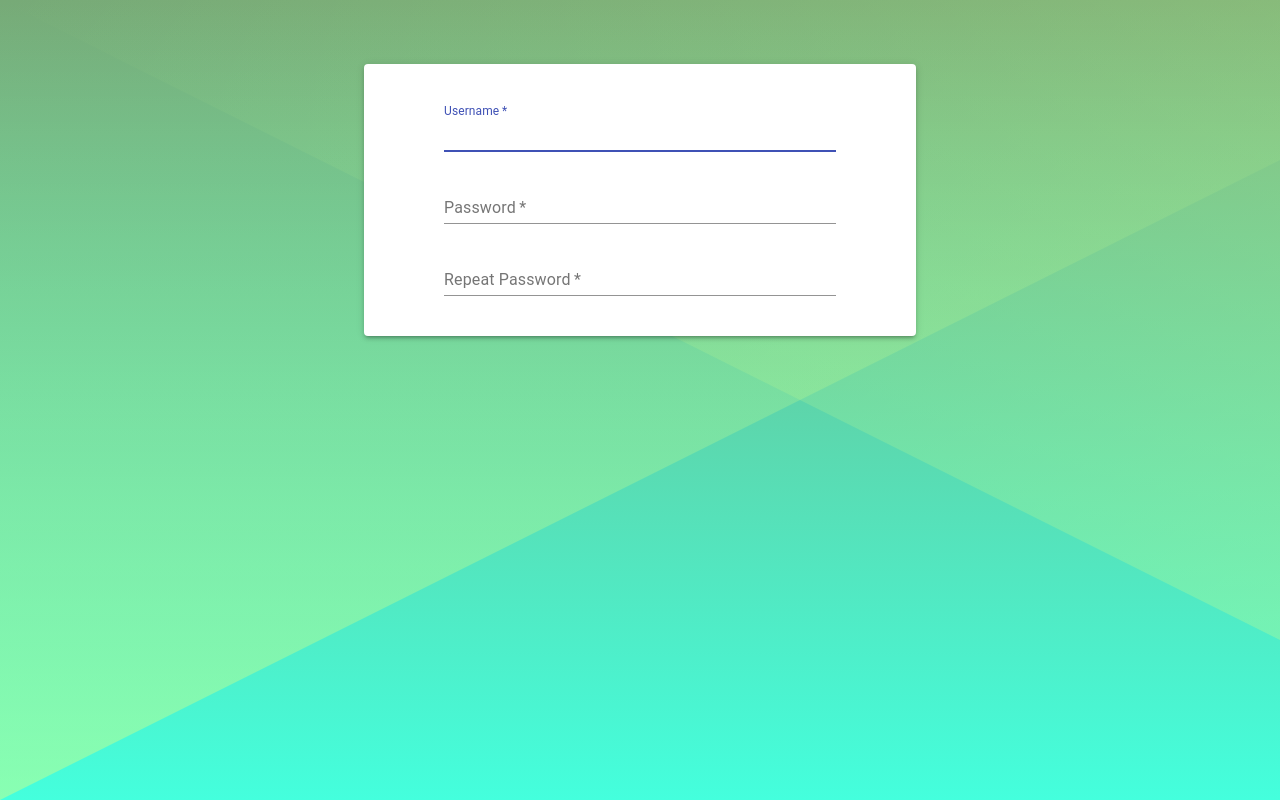
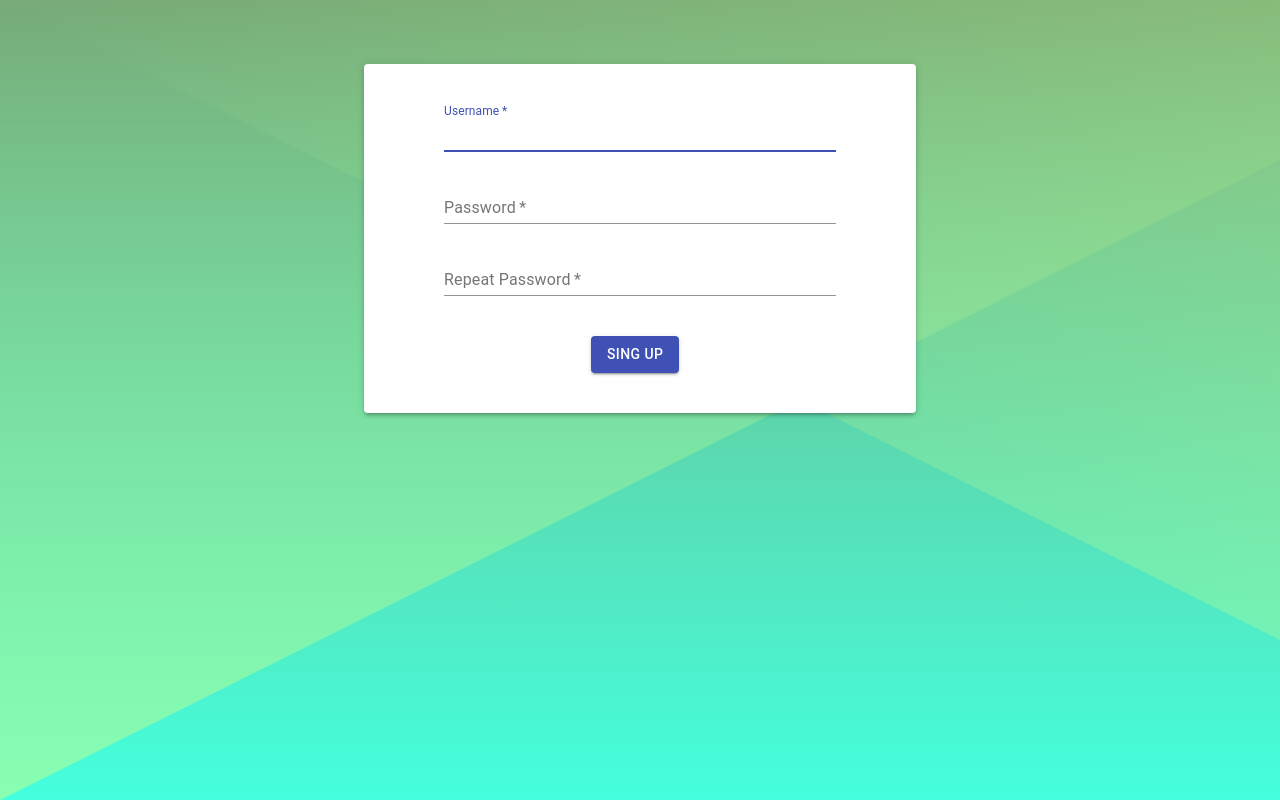
Before and after one commit to PauCasademont/thrift_shop, a React (Create React App) app in the folder client/: page /auth in a window 1280 px wide. Built offline with nearby package versions, Linux system fonts and the light colour scheme.

Commit message:
Added SingUp action

```diff
--- a/client/package.json
+++ b/client/package.json
@@ -12,6 +12,7 @@
     "react-dom": "^17.0.1",
     "react-router-dom": "^5.2.0",
     "react-scripts": "4.0.1",
+    "sweetalert": "^2.1.2",
     "web-vitals": "^0.2.4"
   },
   "scripts": {
--- /dev/null
+++ b/client/src/actions/auth.js
@@ -0,0 +1,22 @@
+import swal from 'sweetalert';
+
+import * as api from '../api/index.js';
+
+export const signUp = async (form, router) => {
+
+    if (form.password !== form.password2){
+        swal({
+            title: "Error",
+            text: "Passwords do not match",
+            icon: "error"
+        });
+    }
+    else {
+        try{
+            await api.req_singUp(form);
+            router.push('/')
+        } catch (error) {
+            console.log(error);
+        }
+    }
+};
--- /dev/null
+++ b/client/src/api/index.js
@@ -0,0 +1,5 @@
+import axios from 'axios';
+
+const url = 'http://localhost:5000'
+
+export const req_singUp = (form) => axios.post(`${url}/user/singup`, form);
--- a/client/src/components/Auth/Auth.js
+++ b/client/src/components/Auth/Auth.js
@@ -1,25 +1,31 @@
-import React from 'react';
-import { Container, Paper, Grid, TextField, Box } from '@material-ui/core';
+import React, { useState } from 'react';
+import { Container, Paper, Grid, TextField, Button } from '@material-ui/core';
+import { useHistory } from 'react-router-dom';
 
+import { signUp } from '../../actions/auth';
 import useStyles from './styles';
 
 function Auth() {
+    const [form, setForm] = useState({ username: '', password: '', password2: '' });
     const classes = useStyles();
+    const router = useHistory();
 
-    const handleSubmit = () => {
-
+    const handleSubmit = (e) => {
+        e.preventDefault();
+        signUp(form, router);
     };
 
-    const handleChange = () => {
-
+    const handleChange = (e) => {
+        setForm({ ...form, [e.target.name]: e.target.value });
     };
 
     return (
         <Container maxWidth="sm">
             <Paper className={classes.paper} elevation={3}>
+                <form onSubmit={handleSubmit}>
                     <Grid container spacing={3}>
                         <Grid item xs={12}>
-                        <TextField name="usename" onChange={handleChange} required fullWidth label="Username" autoFocus type="text"/>
+                            <TextField name="username" onChange={handleChange} required fullWidth label="Username" autoFocus type="text"/>
                         </Grid>
                         <Grid item xs={12}>
                             <TextField name="password" onChange={handleChange} required fullWidth label="Password" type="password"/>
@@ -28,6 +34,14 @@ function Auth() {
                             <TextField name="password2" onChange={handleChange} required fullWidth label="Repeat Password" type="password"/>
                         </Grid>
                     </Grid>
+                    <Grid container spacing={0} justify="center">
+                        <Grid item xs={3}>
+                            <Button className={classes.button} type="sumbit" variant="contained" color="primary">
+                                Sing Up
+                            </Button>
+                        </Grid>
+                    </Grid>
+                </form>
             </Paper>
         </Container>
     )
--- a/client/src/components/Auth/styles.js
+++ b/client/src/components/Auth/styles.js
@@ -7,4 +7,7 @@ export default makeStyles((theme) => ({
         paddingLeft: theme.spacing(10),
         paddingRight: theme.spacing(10),
     },
+    button: {
+        marginTop: theme.spacing(5),
+    }
 }));
```
Also changed, not shown: 2 other files (tests, documents, lock files or other folders). Lines whose indentation alone changed are shown as unchanged.
